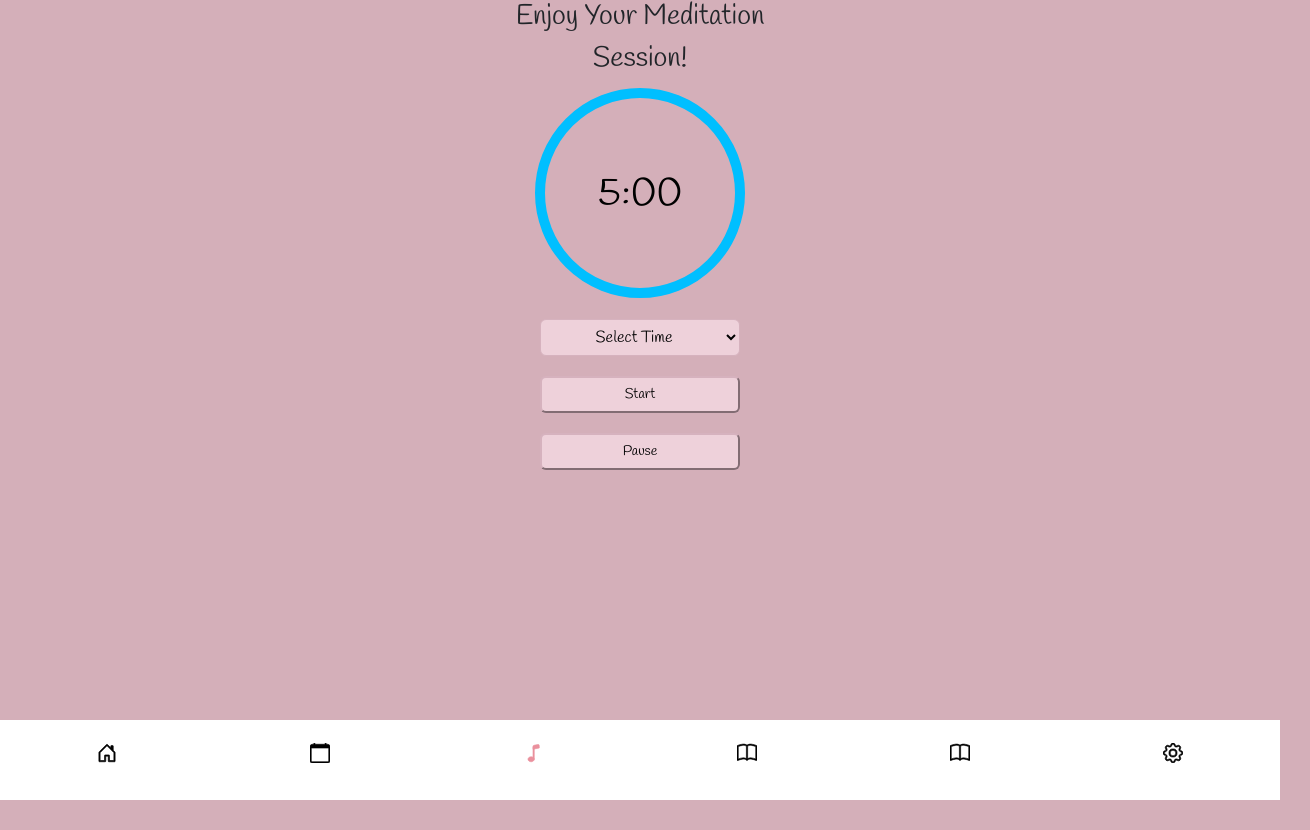
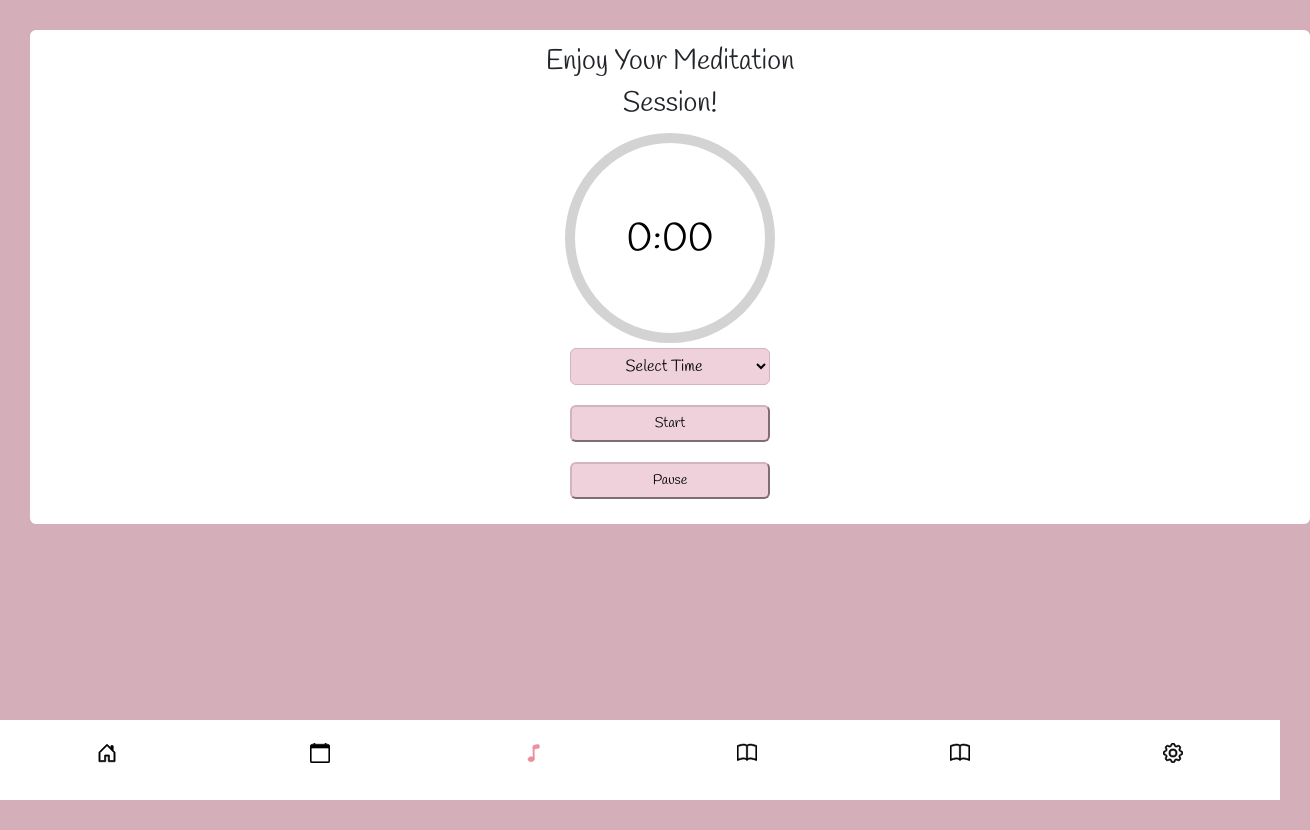
Before and after one commit to paceuniversity/team3spring2024, a React (Create React App) app in the folder moonflo/: page /meditation in a window 1280 px wide. Shown: the whole page, 1310 px wide, since content can reach past the window. Before the commit the page ends 800 px from the top, so only its background shows below. Built offline with nearby package versions, Linux system fonts and the light colour scheme.

Commit message:
adding final touches to timer

```diff
--- a/moonflo/src/components/Timer.css
+++ b/moonflo/src/components/Timer.css
@@ -1,10 +1,14 @@
 .timer {
+    background-color: white;
+    border-radius: 6px;
+    padding: 15px;
+    margin: 30px;
+    margin-bottom: 130px;
     display: flex;
     flex-direction: column;
     justify-content: center;
     align-items: center;
     width: 100%;
-    /*height: 100vh;*/
     height: auto;
 }
 
--- a/moonflo/src/components/Timer.js
+++ b/moonflo/src/components/Timer.js
@@ -2,13 +2,13 @@ import React, { useEffect, useState } from 'react';
 import './Timer.css';
 
 const Timer = () => {
-    const [selectedTime, setSelectedTime] = useState(""); // Default time (5 minutes)
-    const [timeLeft, setTimeLeft] = useState(300);
+    const [selectedTime, setSelectedTime] = useState(""); // No default time selected initially
+    const [timeLeft, setTimeLeft] = useState(0);
     const [timerId, setTimerId] = useState(null);
     const [isActive, setIsActive] = useState(false);
-    const radius = 100; // Set the radius to 100
-    const strokeWidth = 10; // Define stroke width
-    const svgSize = 2 * (radius + strokeWidth); // Calculate the required SVG size to prevent clipping
+    const radius = 100;
+    const strokeWidth = 10;
+    const svgSize = 2 * (radius + strokeWidth);
     const circumference = 2 * Math.PI * radius;
 
     useEffect(() => {
@@ -17,16 +17,17 @@ const Timer = () => {
                 setTimeLeft(timeLeft - 1);
             }, 1000);
             setTimerId(id);
-        } else if (!isActive && timeLeft === 0) {
-            setIsActive(false); // Automatically stop the timer when it reaches zero
-        } else if (!isActive && timerId) {
+        } else if (timeLeft === 0 || !isActive) {
             clearTimeout(timerId);
+            setIsActive(false); // Automatically stop the timer when it reaches zero or is paused
         }
         return () => clearTimeout(timerId);
     }, [isActive, timeLeft]);
 
     const handleStart = () => {
-        setIsActive(true);
+        if (timeLeft > 0) {
+            setIsActive(true);
+        }
     };
 
     const handlePause = () => {
@@ -34,45 +35,54 @@ const Timer = () => {
     };
 
     const handleChangeTime = (event) => {
-        const newTime = event.target.value;
-        setSelectedTime(newTime);
-        setTimeLeft(parseInt(newTime)); // Update the timeLeft state with the new value
-        setIsActive(false); // Optionally reset the timer (stop it) when time is changed
+        const newTime = parseInt(event.target.value);
+        setSelectedTime(event.target.value); // Store the selected option
+        setTimeLeft(newTime); // Update the time left
+        setIsActive(false); // Stop the timer
     };
-
 
     const formatTime = () => {
         const minutes = Math.floor(timeLeft / 60);
         const seconds = timeLeft % 60;
-        return `${minutes}:${seconds.toString().padStart(2, '0')}`; // Formats time as "M:SS"
+        return `${minutes}:${seconds.toString().padStart(2, '0')}`;
     };
 
     const strokeDashoffset = () => {
-        // The proportion of the time left based on the selected time.
-        const timeRatio = timeLeft / parseInt(selectedTime);
-        return circumference - timeRatio * circumference;
-      };
+        if (selectedTime) {
+            const timeRatio = timeLeft / parseInt(selectedTime);
+            return circumference * (1 - timeRatio);
+        }
+        return circumference;
+    };
 
     return (
         <div className="timer">
             <h3>Enjoy Your Meditation</h3>
-            <h3> Session!</h3>
+            <h3>Session!</h3>
             <svg width={svgSize} height={svgSize}>
                 <circle
-                    stroke="deepskyblue"
+                    stroke="#d3d3d3"
+                    fill="transparent"
+                    strokeWidth={strokeWidth}
+                    r={radius}
+                    cx={radius + strokeWidth}
+                    cy={radius + strokeWidth}
+                />
+
+                <circle
+                    stroke="#d6b2be"
                     fill="transparent"
                     strokeWidth={strokeWidth}
                     strokeDasharray={circumference}
                     strokeDashoffset={strokeDashoffset()}
                     r={radius}
-                    cx={radius + strokeWidth} // Centered by adding the radius + stroke width
-                    cy={radius + strokeWidth} // Centered by adding the radius + stroke width
+                    cx={radius + strokeWidth}
+                    cy={radius + strokeWidth}
                 />
                 <text x="50%" y="50%" dy=".3em" textAnchor="middle">
                     {formatTime()}
                 </text>
             </svg>
-            <p> </p>
             <div>
                 <select onChange={handleChangeTime} value={selectedTime}>
                     <option value="" disabled>Select Time</option>
```
